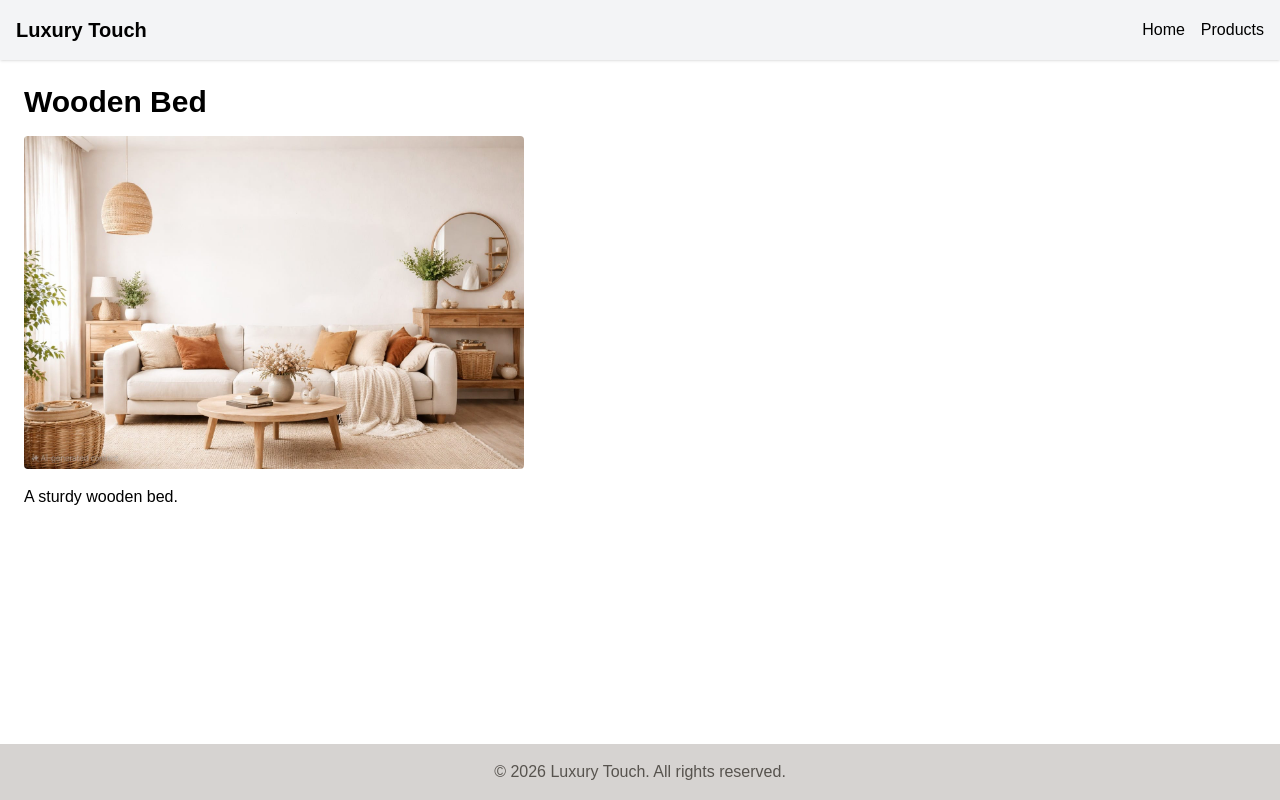
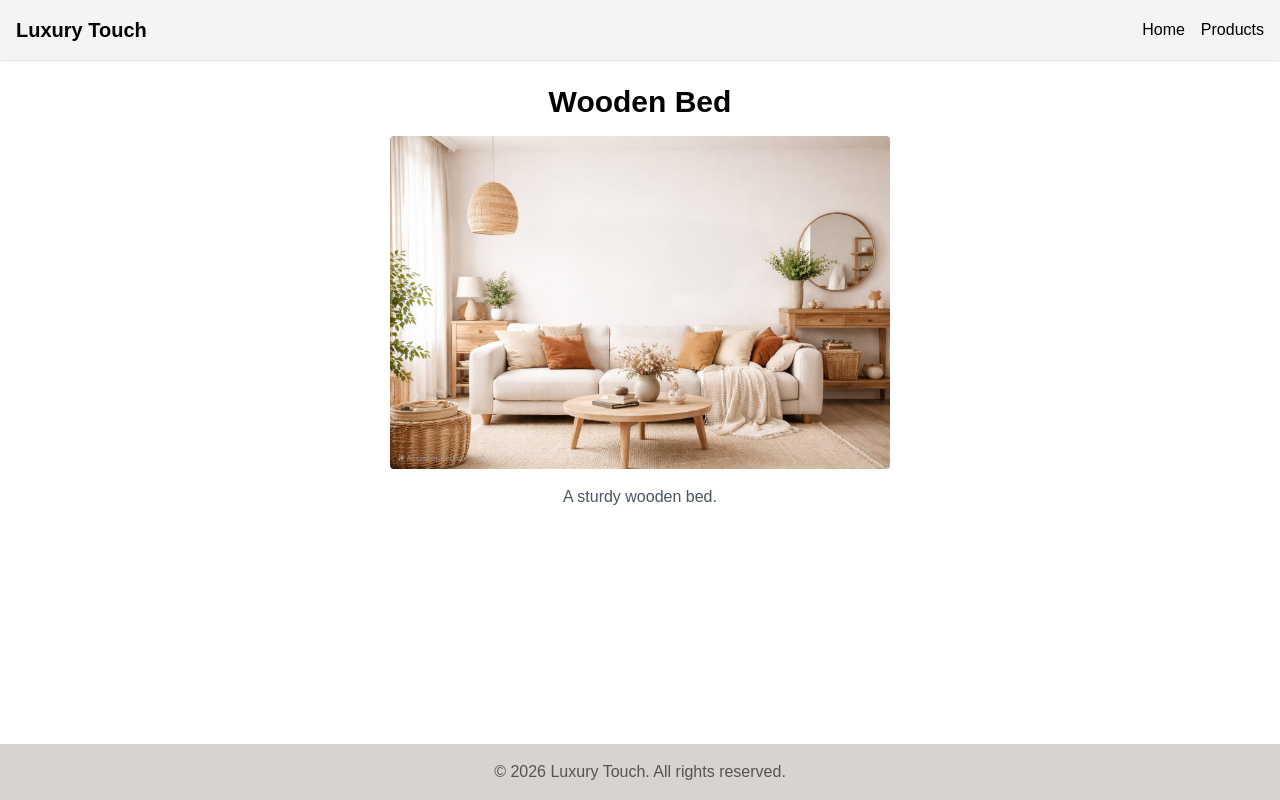
Before and after one commit to ElkanteNouhaila/furniture-next, a Next.js app: page /products/Beds/2 in a window 1280 px wide. Built offline with nearby package versions, Linux system fonts and the light colour scheme; a web font is replaced by a local one.

Commit message:
Refactor product and category pages; enhance styling with improved text alignment, rounded images, and consistent spacing for a more polished user experience.

```diff
--- a/app/products/[category]/[id]/page.tsx
+++ b/app/products/[category]/[id]/page.tsx
@@ -1,21 +1,3 @@
-// import Image from "next/image";
-// import { products } from "@/app/lib/products";
-
-// export default function ProductPage({ params }: { params: { category: string; id: string } }) {
-//   const product = products[params.id];
-
-//   if (!product) return <p>Product not found</p>;
-
-//   return (
-//     <main className="p-6">
-//       <h1 className="text-3xl font-bold">{product.name}</h1>
-//       <Image src={product.image} alt={product.name} width={500} height={300} />
-//       <p className="mt-4 text-gray-600">{product.price} MAD</p>
-//       <p className="mt-4">{product.description}</p>
-//     </main>
-//   );
-// }
-
 import Image from "next/image";
 import { products } from "@/app/lib/products";
 
@@ -30,7 +12,8 @@
   if (!product) return <p>Product not found</p>;
 
   return (
-    <main className="p-6">
+    <main className="p-6 flex justify-center">
+      <div className="max-w-3xl w-full text-center">
         <h1 className="text-3xl font-bold mb-4">{product.name}</h1>
 
         <Image
@@ -38,10 +21,11 @@
           alt={product.name}
           width={500}
           height={300}
-        className="rounded mb-4"
+          className="rounded mb-4 mx-auto"
         />
 
-      <p>{product.description}</p>
+        <p className="text-gray-600">{product.description}</p>
+      </div>
     </main>
   );
 }
--- a/app/products/[category]/page.tsx
+++ b/app/products/[category]/page.tsx
@@ -28,8 +28,9 @@
                 alt={product.name}
                 width={300}
                 height={200}
+                className="rounded"
               />
-              <h2 className="mt-2 font-semibold">{product.name}</h2>
+              <h2 className="mt-3 text-xl font-semibold">{product.name}</h2>
             </div>
           </Link>
         ))}
--- a/app/products/page.tsx
+++ b/app/products/page.tsx
@@ -9,7 +9,10 @@
 
       <div className="grid grid-cols-1 sm:grid-cols-2 md:grid-cols-3 lg:grid-cols-4 gap-6">
         {Object.entries(categories).map(([slug, category]) => (
-          <Link key={slug} href={`/products/${slug}`}>
+          <Link
+            key={slug}
+            href={`/products/${slug}`}
+          >
             <div className="border rounded-lg p-4 shadow hover:shadow-lg transition cursor-pointer text-center">
               <Image
                 src={category.image}
```
Lines whose indentation alone changed are shown as unchanged.
